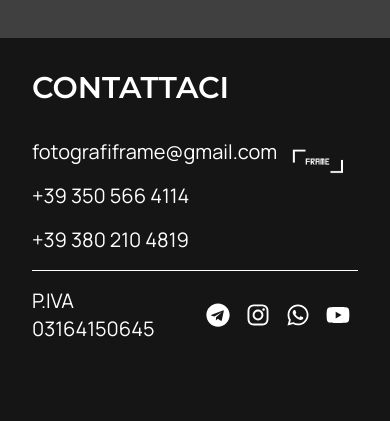
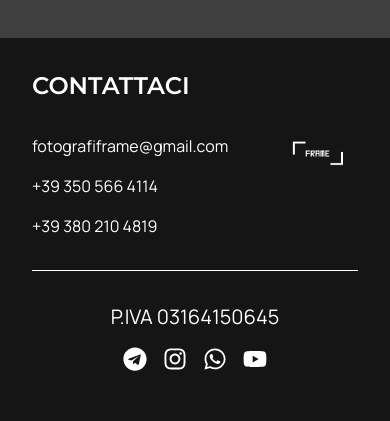
Before and after one commit to NotReallyEight/fotografi-frame-website, a Next.js app: page /contacts in a window 390 px wide. Shown: the part 799-1220 px from the top of the page. Built offline with nearby package versions, Linux system fonts and the light colour scheme.

Commit message:
refactor: add responsive layout to mobile devices in footer

```diff
--- a/src/components/Footer.tsx
+++ b/src/components/Footer.tsx
@@ -4,11 +4,13 @@ import { FaInstagram, FaTelegram, FaWhatsapp, FaYoutube } from "react-icons/fa";
 import Logo from "./Logo";
 
 const Footer = () => (
-  <div className="flex flex-col space-y-4 bg-lighterBlack px-8 pb-24 pt-8">
+  <div className="flex flex-col space-y-8 bg-lighterBlack px-8 pb-24 pt-8">
     <div className="flex flex-row items-center justify-between">
       <div className="flex flex-col space-y-8 text-white">
-        <div className="font-family-secondary text-3xl">CONTATTACI</div>
-        <div className="font-family-regular space-y-4 text-xl font-light">
+        <div className="font-family-secondary text-2xl lg:text-3xl">
+          CONTATTACI
+        </div>
+        <div className="font-family-regular space-y-4 text-base font-light lg:text-xl">
           <div>fotografiframe@gmail.com</div>
           <div>+39 350 566 4114</div>
           <div>+39 380 210 4819</div>
@@ -21,7 +23,7 @@ const Footer = () => (
     {/* Horizontal Separator */}
     <span className="h-px w-full bg-white" />
 
-    <div className="flex flex-row items-center justify-between">
+    <div className="flex flex-col items-center justify-between gap-4 lg:flex-row lg:gap-0">
       <div className="font-family-regular text-xl font-light text-white">
         P.IVA 03164150645
       </div>
```
